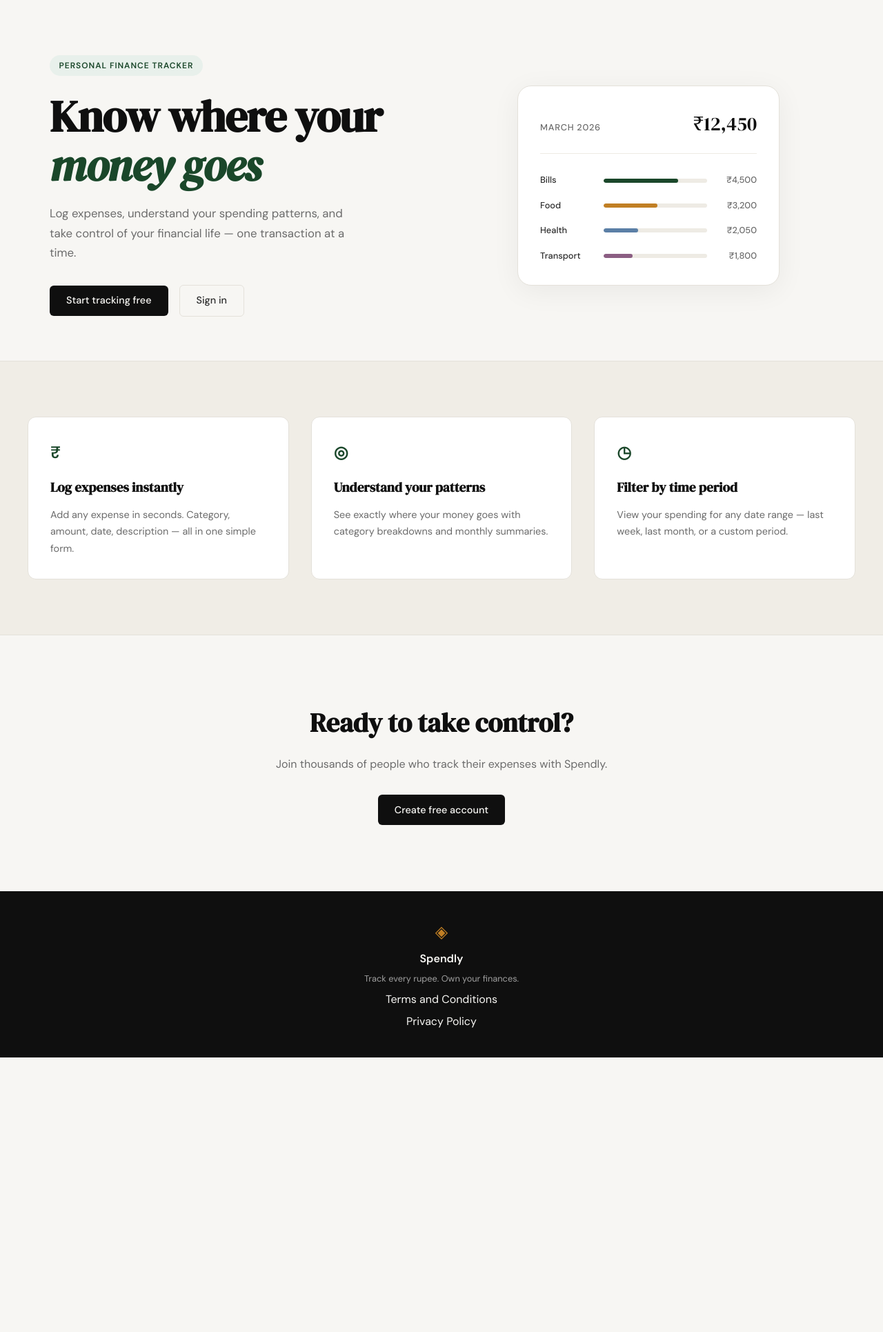
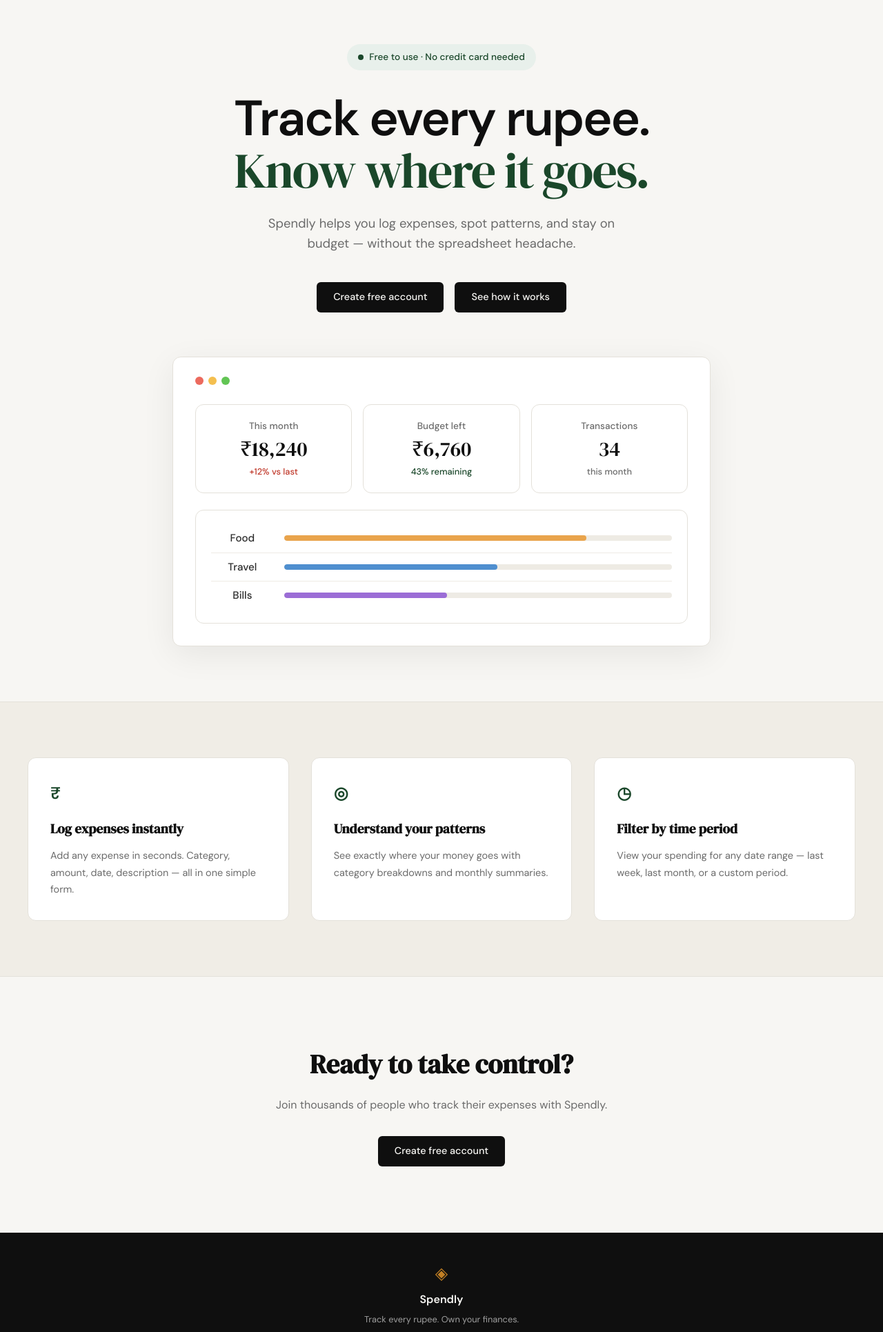
Before and after one commit to Ankan226/Spendly-claude-code, a Flask app: page / in a window 1280 px wide. Shown: the part 61-1992 px from the top of the page at 69% size. Before the commit the page ends 1594 px from the top, so only its background shows below. Run offline with Flask 3, Linux system fonts and the light colour scheme.

Commit message:
landing: redesign hero section to match mockup

```diff
--- /dev/null
+++ b/static/css/landing.css
@@ -0,0 +1,234 @@
+/* ------------------------------------------------------------------ */
+/* Landing hero                                                        */
+/* ------------------------------------------------------------------ */
+
+.hero {
+  padding: 4rem 2rem 5rem;
+  display: flex;
+  flex-direction: column;
+  align-items: center;
+  gap: 4rem;
+  max-width: var(--max-width);
+  margin: 0 auto;
+  text-align: center;
+}
+
+.hero-inner {
+  display: flex;
+  flex-direction: column;
+  align-items: center;
+  max-width: 720px;
+}
+
+.hero-badge {
+  display: inline-flex;
+  align-items: center;
+  gap: 0.5rem;
+  background: var(--accent-light);
+  color: var(--accent);
+  font-size: 0.85rem;
+  font-weight: 500;
+  letter-spacing: 0;
+  text-transform: none;
+  padding: 0.5rem 1rem;
+  border-radius: 999px;
+  margin-bottom: 2rem;
+}
+
+.hero-badge-dot {
+  width: 8px;
+  height: 8px;
+  border-radius: 50%;
+  background: var(--accent);
+  display: inline-block;
+}
+
+.hero-title {
+  font-family: var(--font-body);
+  font-weight: 700;
+  font-size: clamp(3rem, 6vw, 4.5rem);
+  line-height: 1.05;
+  letter-spacing: -0.03em;
+  color: var(--ink);
+  margin-bottom: 1.5rem;
+}
+
+.hero-title em {
+  font-style: normal;
+  color: var(--accent);
+  font-family: var(--font-display);
+  font-weight: 400;
+}
+
+.hero-subtitle {
+  font-size: 1.15rem;
+  color: var(--ink-muted);
+  line-height: 1.6;
+  max-width: 560px;
+  margin-bottom: 2.5rem;
+}
+
+.hero-actions {
+  display: flex;
+  gap: 1rem;
+  align-items: center;
+  justify-content: center;
+}
+
+/* ------------------------------------------------------------------ */
+/* Hero mock window                                                    */
+/* ------------------------------------------------------------------ */
+
+.hero-visual {
+  display: flex;
+  justify-content: center;
+  width: 100%;
+}
+
+.mock-window {
+  background: var(--paper-card);
+  border: 1px solid var(--border);
+  border-radius: var(--radius-md);
+  padding: 1.75rem 2rem 2rem;
+  width: 100%;
+  max-width: 780px;
+  box-shadow: 0 12px 48px rgba(0, 0, 0, 0.07);
+}
+
+.mock-window-dots {
+  display: flex;
+  gap: 0.45rem;
+  margin-bottom: 1.75rem;
+}
+
+.dot {
+  width: 12px;
+  height: 12px;
+  border-radius: 50%;
+  display: inline-block;
+}
+
+.dot-red    { background: #ec6a5e; }
+.dot-yellow { background: #f4bf4f; }
+.dot-green  { background: #62c554; }
+
+/* ------------------------------------------------------------------ */
+/* Stat cards row                                                      */
+/* ------------------------------------------------------------------ */
+
+.mock-stats {
+  display: grid;
+  grid-template-columns: repeat(3, 1fr);
+  gap: 1rem;
+  margin-bottom: 1.5rem;
+}
+
+.mock-stat {
+  background: var(--paper-card);
+  border: 1px solid var(--border);
+  border-radius: var(--radius-md);
+  padding: 1.25rem 1.4rem;
+  display: flex;
+  flex-direction: column;
+  gap: 0.4rem;
+}
+
+.mock-stat-label {
+  font-size: 0.85rem;
+  color: var(--ink-muted);
+  font-weight: 500;
+}
+
+.mock-stat-value {
+  font-family: var(--font-display);
+  font-size: 1.85rem;
+  color: var(--ink);
+  line-height: 1.1;
+}
+
+.mock-stat-meta {
+  font-size: 0.8rem;
+  font-weight: 500;
+}
+
+.mock-stat-meta-up {
+  color: #c0392b;
+}
+
+.mock-stat-meta-accent {
+  color: var(--accent);
+}
+
+.mock-stat-meta-muted {
+  color: var(--ink-muted);
+}
+
+/* ------------------------------------------------------------------ */
+/* Category bars card                                                  */
+/* ------------------------------------------------------------------ */
+
+.mock-cats {
+  background: var(--paper-card);
+  border: 1px solid var(--border);
+  border-radius: var(--radius-md);
+  padding: 1.25rem 1.4rem;
+}
+
+.mock-cat-row {
+  display: grid;
+  grid-template-columns: 90px 1fr;
+  align-items: center;
+  gap: 1rem;
+  padding: 0.5rem 0;
+}
+
+.mock-cat-row + .mock-cat-row {
+  border-top: 1px solid var(--border-soft);
+}
+
+.mock-cat-name {
+  font-size: 0.95rem;
+  color: var(--ink-soft);
+  font-weight: 500;
+}
+
+.mock-bar-track {
+  height: 8px;
+  background: var(--border-soft);
+  border-radius: 999px;
+  overflow: hidden;
+}
+
+.mock-bar {
+  height: 100%;
+  border-radius: 999px;
+  transition: width 0.6s ease;
+}
+
+.mock-bar-food   { background: #e9a44c; }
+.mock-bar-travel { background: #4f8fcf; }
+.mock-bar-bills  { background: #9b6dd6; }
+
+/* ------------------------------------------------------------------ */
+/* Responsive                                                          */
+/* ------------------------------------------------------------------ */
+
+@media (max-width: 900px) {
+  .hero {
+    gap: 3rem;
+  }
+
+  .mock-stats {
+    grid-template-columns: 1fr;
+  }
+
+  .mock-window {
+    padding: 1.5rem 1.25rem 1.75rem;
+  }
+}
+
+@media (max-width: 600px) {
+  .hero-title {
+    font-size: 2.5rem;
+  }
+}
--- a/templates/landing.html
+++ b/templates/landing.html
@@ -1,60 +1,68 @@
 {% extends "base.html" %}
 
 {% block title %}Spendly — Track Every Rupee{% endblock %}
+
+{% block head %}
+  <link rel="stylesheet" href="{{ url_for('static', filename='css/landing.css') }}">
+{% endblock %}
 
 {% block content %}
 
 <section class="hero">
   <div class="hero-inner">
-    <div class="hero-badge">Personal Finance Tracker</div>
+    <div class="hero-badge">
+      <span class="hero-badge-dot"></span>
+      Free to use &middot; No credit card needed
+    </div>
     <h1 class="hero-title">
-      Know where your<br>
-      <em>money goes</em>
+      Track every rupee.<br>
+      <em>Know where it goes.</em>
     </h1>
     <p class="hero-subtitle">
-      Log expenses, understand your spending patterns,
-      and take control of your financial life —
-      one transaction at a time.
+      Spendly helps you log expenses, spot patterns, and stay
+      on budget — without the spreadsheet headache.
     </p>
     <div class="hero-actions">
-      <a href="{{ url_for('register') }}" class="btn-primary">Start tracking free</a>
-      <a href="{{ url_for('login') }}" class="btn-ghost">Sign in</a>
+      <a href="{{ url_for('register') }}" class="btn-primary">Create free account</a>
+      <a href="{{ url_for('login') }}" class="btn-primary">See how it works</a>
     </div>
   </div>
   <div class="hero-visual">
-    <div class="mock-card">
-      <div class="mock-card-header">
-        <span class="mock-label">March 2026</span>
-        <span class="mock-total">₹12,450</span>
+    <div class="mock-window">
+      <div class="mock-window-dots">
+        <span class="dot dot-red"></span>
+        <span class="dot dot-yellow"></span>
+        <span class="dot dot-green"></span>
       </div>
-      <div class="mock-bars">
-        <div class="mock-bar-row">
-          <span class="mock-cat">Bills</span>
-          <div class="mock-bar-track">
-            <div class="mock-bar" style="width: 72%"></div>
-          </div>
-          <span class="mock-amt">₹4,500</span>
+      <div class="mock-stats">
+        <div class="mock-stat">
+          <span class="mock-stat-label">This month</span>
+          <span class="mock-stat-value">₹18,240</span>
+          <span class="mock-stat-meta mock-stat-meta-up">+12% vs last</span>
         </div>
-        <div class="mock-bar-row">
-          <span class="mock-cat">Food</span>
-          <div class="mock-bar-track">
-            <div class="mock-bar mock-bar-2" style="width: 52%"></div>
-          </div>
-          <span class="mock-amt">₹3,200</span>
+        <div class="mock-stat">
+          <span class="mock-stat-label">Budget left</span>
+          <span class="mock-stat-value">₹6,760</span>
+          <span class="mock-stat-meta mock-stat-meta-accent">43% remaining</span>
         </div>
-        <div class="mock-bar-row">
-          <span class="mock-cat">Health</span>
-          <div class="mock-bar-track">
-            <div class="mock-bar mock-bar-3" style="width: 33%"></div>
-          </div>
-          <span class="mock-amt">₹2,050</span>
+        <div class="mock-stat">
+          <span class="mock-stat-label">Transactions</span>
+          <span class="mock-stat-value">34</span>
+          <span class="mock-stat-meta mock-stat-meta-muted">this month</span>
         </div>
-        <div class="mock-bar-row">
-          <span class="mock-cat">Transport</span>
-          <div class="mock-bar-track">
-            <div class="mock-bar mock-bar-4" style="width: 28%"></div>
-          </div>
-          <span class="mock-amt">₹1,800</span>
+      </div>
+      <div class="mock-cats">
+        <div class="mock-cat-row">
+          <span class="mock-cat-name">Food</span>
+          <div class="mock-bar-track"><div class="mock-bar mock-bar-food" style="width: 78%"></div></div>
+        </div>
+        <div class="mock-cat-row">
+          <span class="mock-cat-name">Travel</span>
+          <div class="mock-bar-track"><div class="mock-bar mock-bar-travel" style="width: 55%"></div></div>
+        </div>
+        <div class="mock-cat-row">
+          <span class="mock-cat-name">Bills</span>
+          <div class="mock-bar-track"><div class="mock-bar mock-bar-bills" style="width: 42%"></div></div>
         </div>
       </div>
     </div>
```
